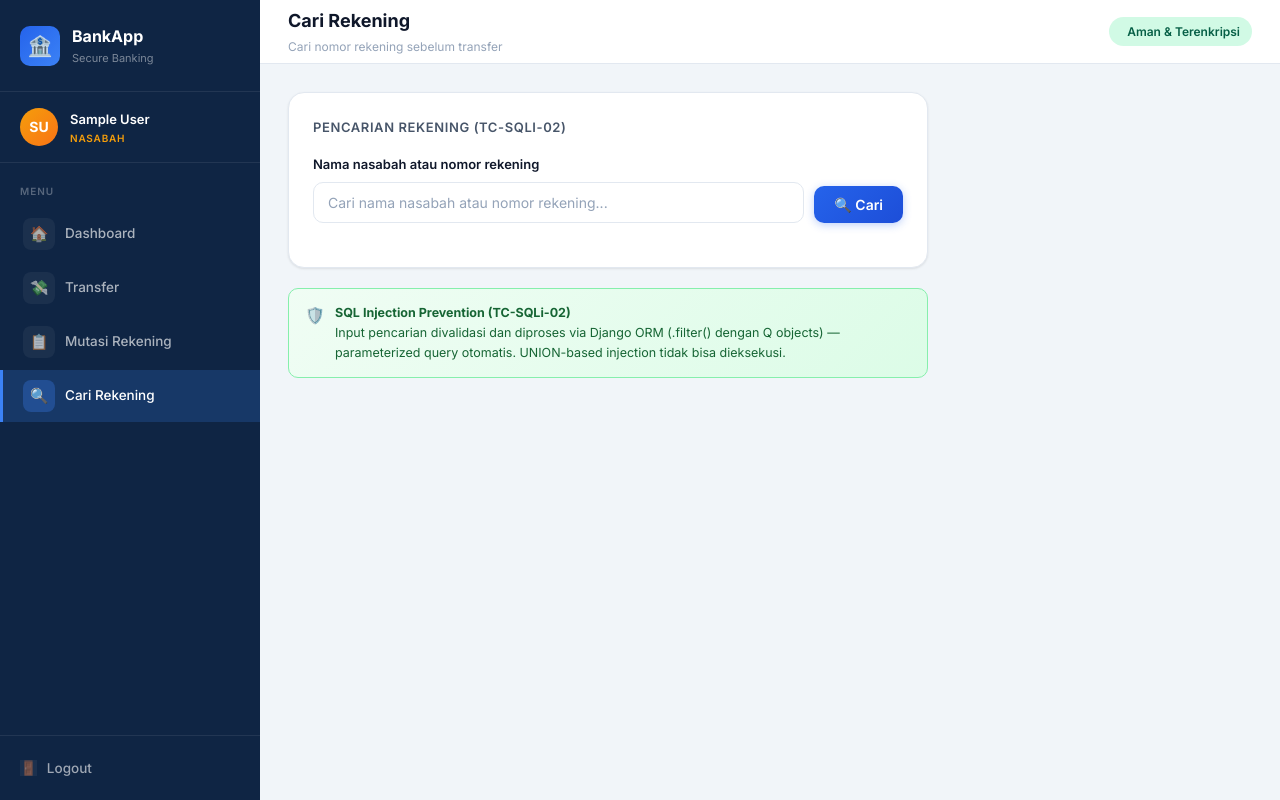
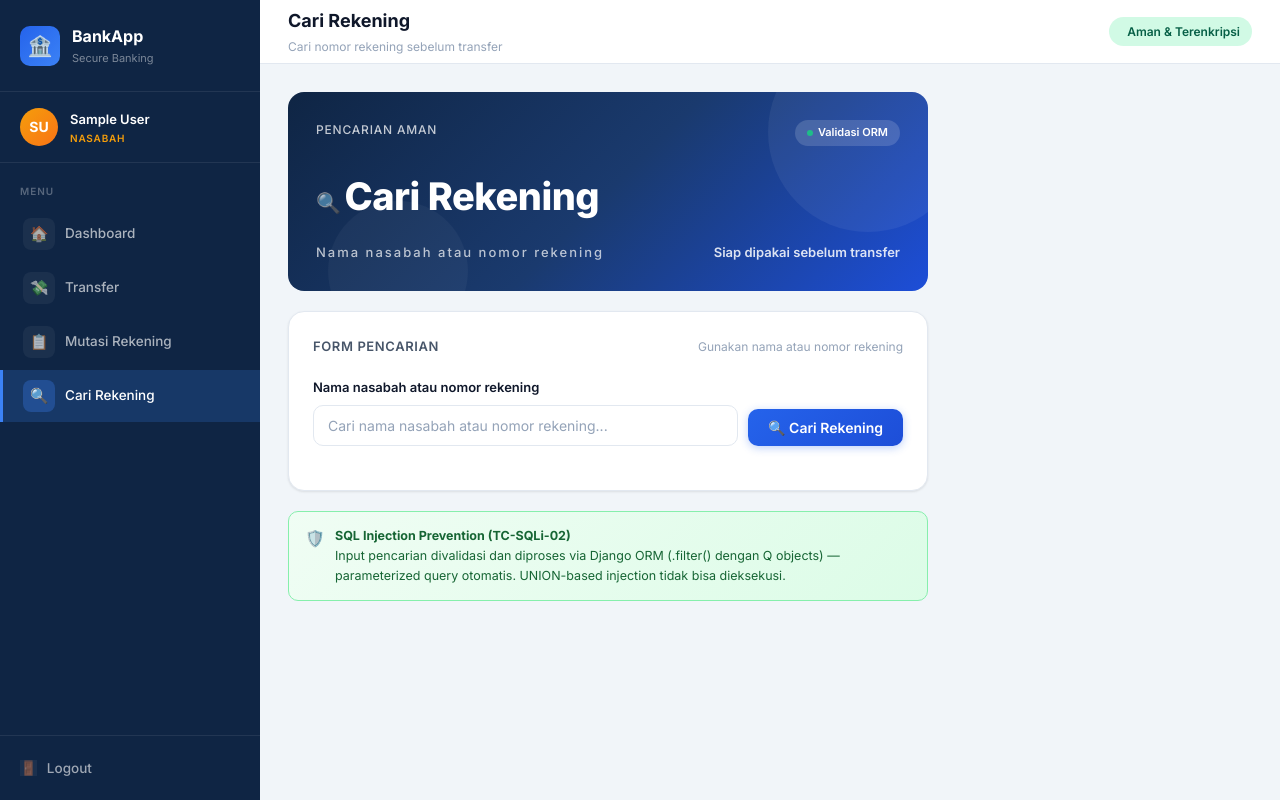
Before and after one commit to NO-BAD-PKPL-26/38_NOBAD, a Django app: page /nasabah/cari-rekening/ in a window 1280 px wide. Run offline with Django 5.2, Linux system fonts and the light colour scheme; the visitor is signed in with stand-in values (Sample User, id 1).

Commit message:
little tweak for search account

```diff
--- a/core/templates/nasabah/search_account.html
+++ b/core/templates/nasabah/search_account.html
@@ -3,12 +3,25 @@
 {% block page_title %}Cari Rekening{% endblock %}
 {% block page_subtitle %}Cari nomor rekening sebelum transfer{% endblock %}
 {% block content %}
-{# Halaman Cari Rekening: search bar dengan ORM — aman dari SQL injection (TC-SQLi-02) #}
 <div style="max-width:640px;">
+  <div class="balance-card" style="margin-bottom:20px;">
+    <div class="balance-top">
+      <div><div class="balance-label">Pencarian Aman</div></div>
+      <div class="balance-chip"><span class="dot"></span>Validasi ORM</div>
+    </div>
+    <div class="balance-amount"><span>🔍</span>Cari Rekening</div>
+    <div class="balance-bottom">
+      <div class="balance-acc-num">Nama nasabah atau nomor rekening</div>
+      <div class="balance-name">Siap dipakai sebelum transfer</div>
+    </div>
+  </div>
+
   <div class="card">
-    <div class="card-title" style="margin-bottom:16px;">Pencarian Rekening (TC-SQLi-02)</div>
-    {# Form search — method GET sesuai REST convention #}
-    {# Input divalidasi AccountSearchForm sebelum ORM query #}
+    <div class="card-header">
+      <div class="card-title">Form Pencarian</div>
+      <span style="font-size:12px;color:var(--text-muted);">Gunakan nama atau nomor rekening</span>
+    </div>
+
     <form method="get">
       <div class="search-box">
         <div class="form-group">
@@ -16,12 +29,17 @@
           {{ form.query }}
           {% if form.query.errors %}<ul class="errorlist">{% for e in form.query.errors %}<li>{{ e }}</li>{% endfor %}</ul>{% endif %}
         </div>
-        <button type="submit" class="btn btn-primary" style="white-space:nowrap;">🔍 Cari</button>
+        <button type="submit" class="btn btn-primary" style="white-space:nowrap;">🔍 Cari Rekening</button>
       </div>
     </form>
+
     {% if query %}
+      <div class="card" style="margin-top:20px; margin-bottom:0; background:var(--surface2); box-shadow:none;">
+        <div class="card-header">
+          <div class="card-title">Hasil Pencarian</div>
+          <span style="font-size:12px;color:var(--text-muted);">{{ results|length }} hasil</span>
+        </div>
         {% if results %}
-        {# Hasil search — data dari ORM dengan select_related untuk optimize query #}
           <p style="font-size:13px;color:var(--text-muted);margin-bottom:12px;">Ditemukan {{ results|length }} hasil untuk "{{ query }}"</p>
           {% for acc in results %}
           <div class="result-card">
@@ -35,8 +53,10 @@
         {% else %}
           <div class="empty-state"><span class="icon">🔍</span><p>Tidak ada hasil untuk "{{ query }}"</p></div>
         {% endif %}
+      </div>
     {% endif %}
   </div>
+
   <div class="security-box">
     <span class="icon">🛡️</span>
     <div>
```
Lines whose indentation alone changed are shown as unchanged.
